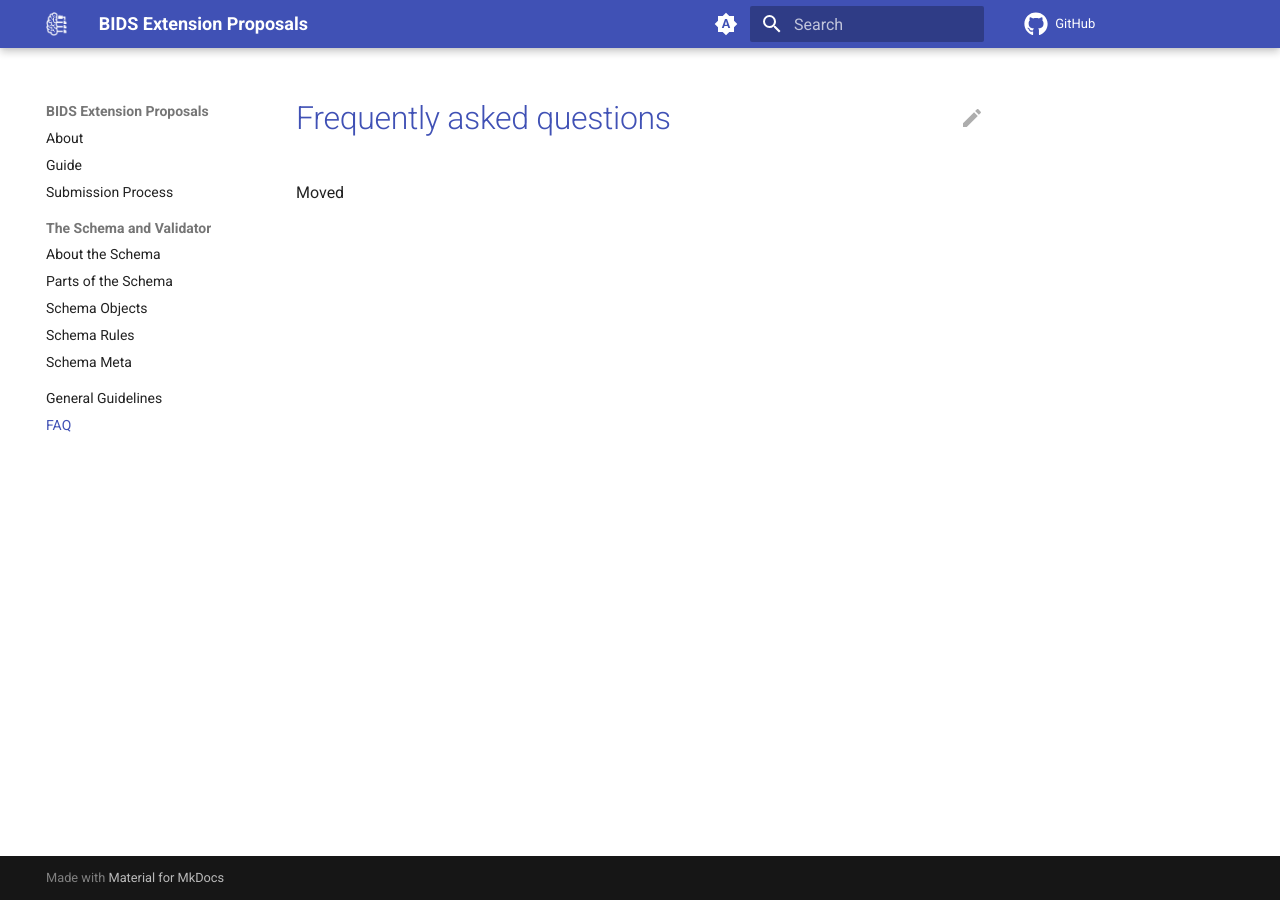
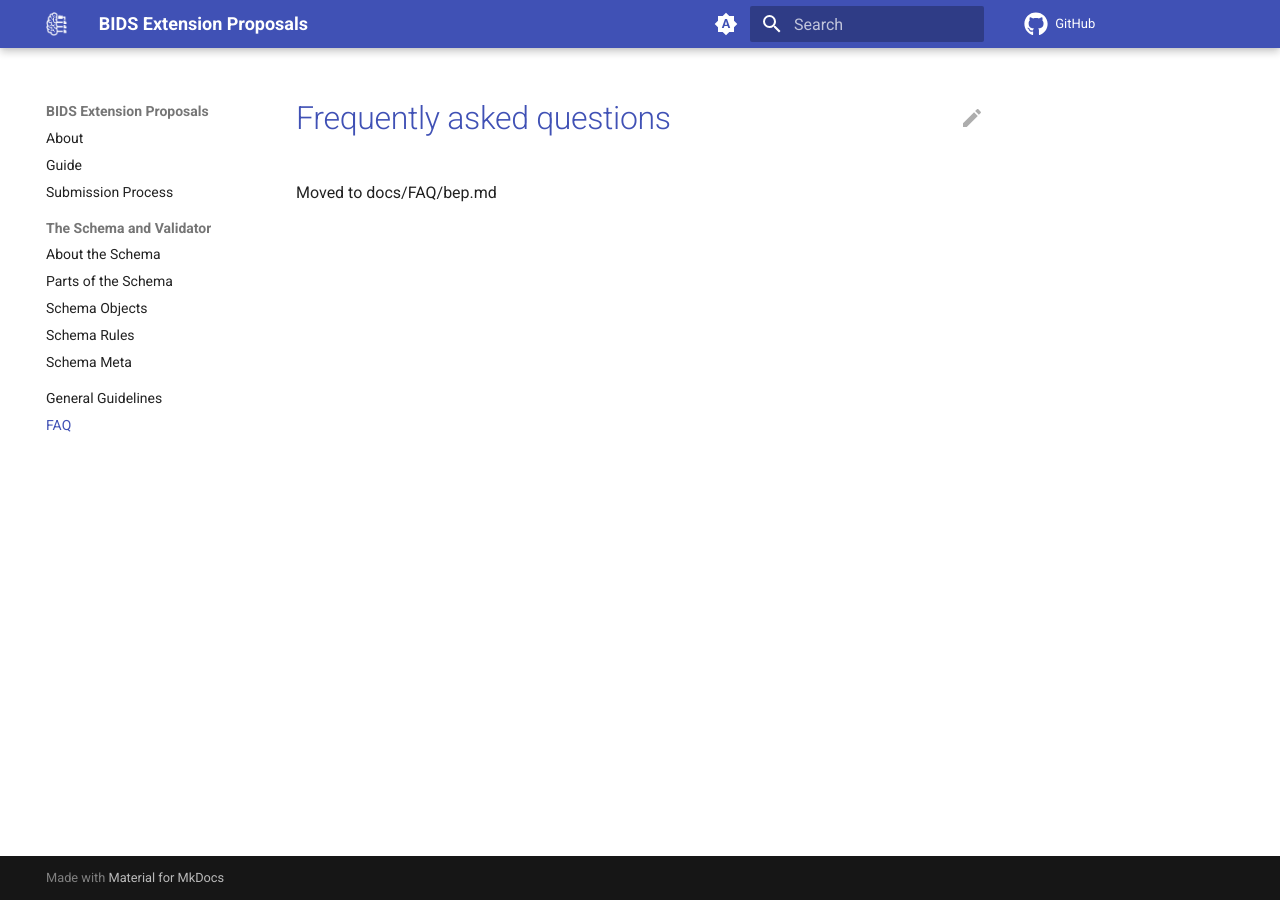
Before and after one commit to bids-standard/bids-extensions, an MkDocs documentation site: the page built from docs/faq.md, in a window 1280 px wide. Built offline with MkDocs 1.6.1 and Material for MkDocs 9.7.7, drawn with Linux system fonts in a browser that asks for light colours; comment, search, counter and statistics services are not loaded.

Commit message:
clean governance

```diff
--- a/docs/faq.md
+++ b/docs/faq.md
@@ -1,3 +1,3 @@
 # Frequently asked questions
 
-Moved
+Moved to docs/FAQ/bep.md
```
